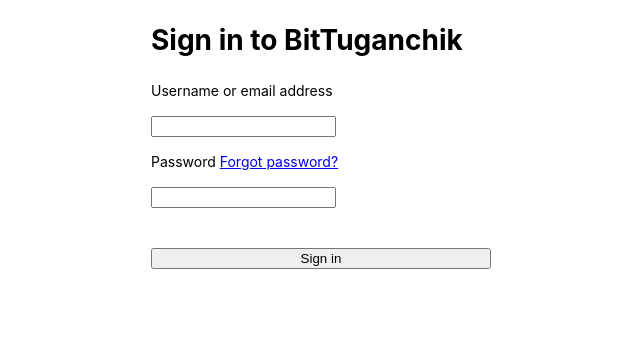
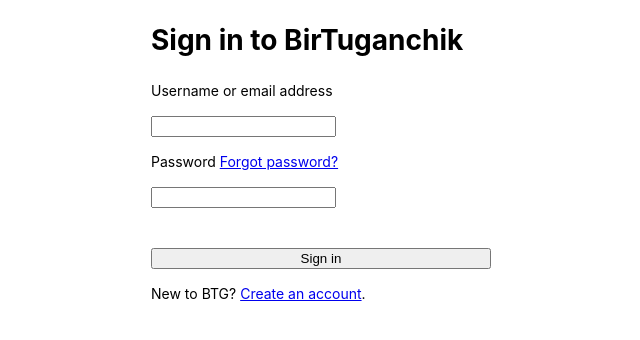
Before and after one commit to itacademy-hw/birtuganchik, a React (Create React App) app: page / in a window 1280 px wide. Shown: the top 340 px of the page, without its empty margins (319-959 px from the left). Built offline with nearby package versions, Linux system fonts and the light colour scheme.

Commit message:
Update Login.js

```diff
--- a/src/publicPages/login/Login.js
+++ b/src/publicPages/login/Login.js
@@ -17,7 +17,6 @@
         text-align: center;
         width: 100%;
     }
-    }
 `;
 
 class Login extends Component {
@@ -32,12 +31,13 @@
         return (
             <LoginPage>
             <div className="login">
-                <h1>Sign in to BitTuganchik</h1>
+                <h1>Sign in to BirTuganchik</h1>
                 <p>Username or email address</p>
                 <input value={login}/>
                 <p>Password <a class="label-link" href="/password_reset">Forgot password?</a></p>
                 <input value={password}/>
                 <button className="btn_signing">Sign in</button>
+                <p class="signup">New to BTG? <a data-ga-click="Sign in, switch to sign up" href="/join?source=login">Create an account</a>.</p>
             </div>
             </LoginPage>
         );
```
